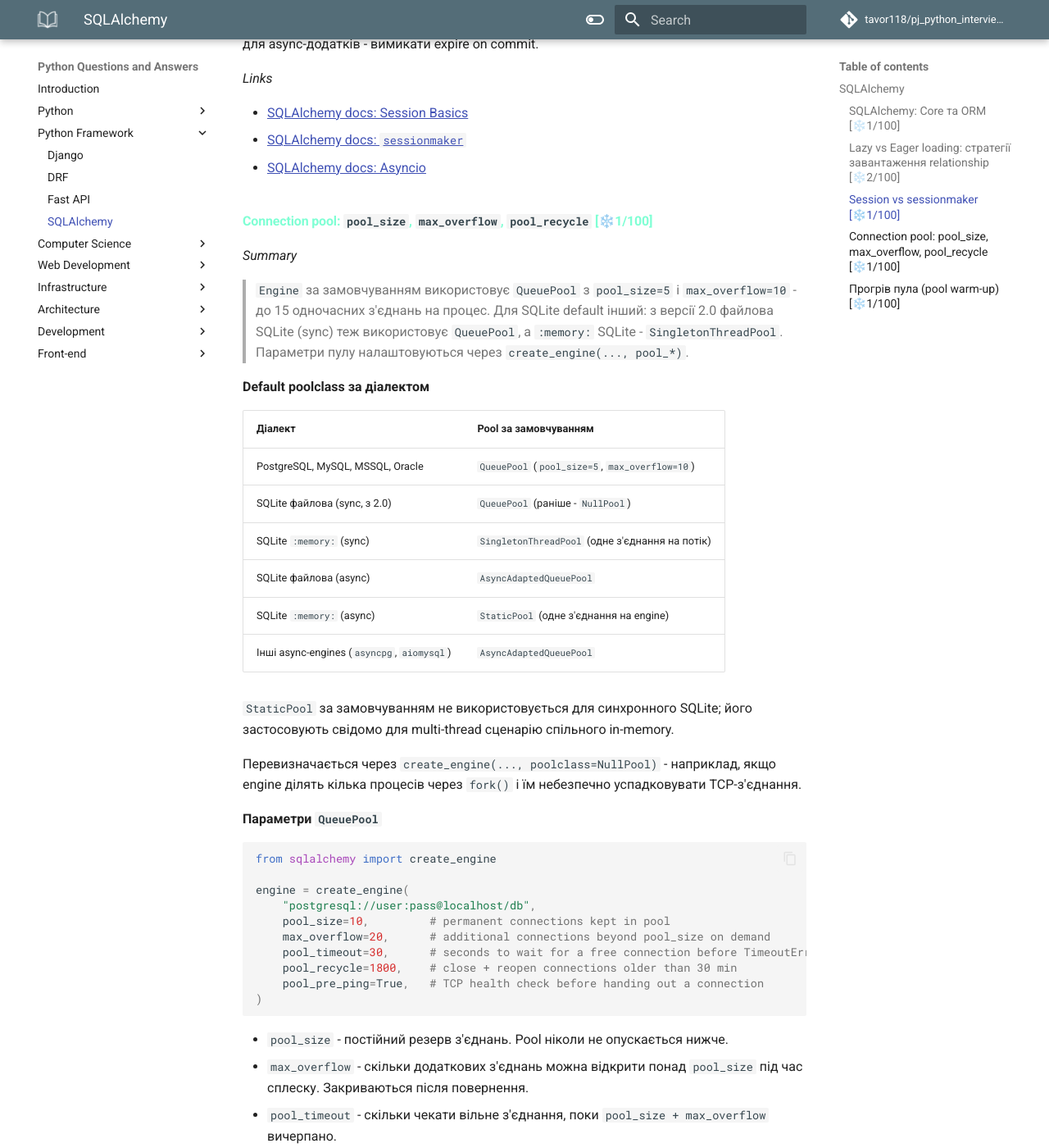
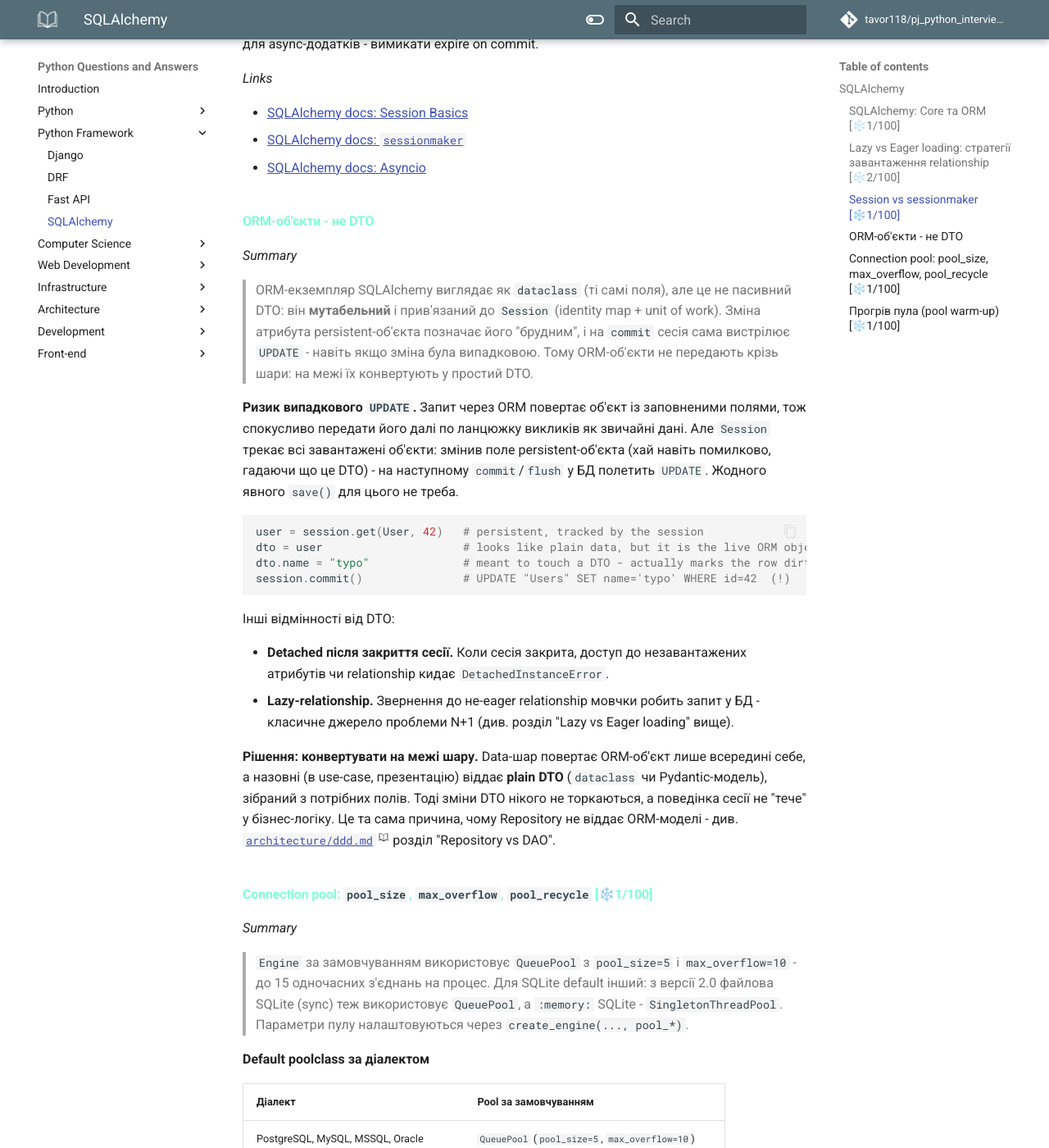
Before and after one commit to tavor118/pj_python_interview_questions_and_answers, an MkDocs documentation site: the page built from docs/python_framework/sqlalchemy.md, in a window 1280 px wide and 1400 px high, scrolled down 5566 px. Shown: the whole window at 82% size. Built offline with MkDocs 1.6.1 and Material for MkDocs 9.7.7, drawn with Linux system fonts in a browser that asks for light colours; comment, search, counter and statistics services are not loaded.

Commit message:
SQLAlchemy: ORM objects aren't DTOs; Gateway pattern

````diff
--- a/docs/python_framework/sqlalchemy.md
+++ b/docs/python_framework/sqlalchemy.md
@@ -264,6 +264,42 @@
 
 
 
+### ORM-об'єкти - не DTO
+
+*Summary*
+> ORM-екземпляр SQLAlchemy виглядає як `dataclass` (ті самі поля), але це не
+> пасивний DTO: він **мутабельний** і прив'язаний до `Session` (identity map +
+> unit of work). Зміна атрибута persistent-об'єкта позначає його "брудним", і на
+> `commit` сесія сама вистрілює `UPDATE` - навіть якщо зміна була випадковою. Тому
+> ORM-об'єкти не передають крізь шари: на межі їх конвертують у простий DTO.
+
+**Ризик випадкового `UPDATE`.** Запит через ORM повертає об'єкт із заповненими
+полями, тож спокусливо передати його далі по ланцюжку викликів як звичайні дані. Але
+`Session` трекає всі завантажені об'єкти: змінив поле persistent-об'єкта (хай навіть
+помилково, гадаючи що це DTO) - на наступному `commit`/`flush` у БД полетить
+`UPDATE`. Жодного явного `save()` для цього не треба.
+
+```python
+user = session.get(User, 42)   # persistent, tracked by the session
+dto = user                     # looks like plain data, but it is the live ORM object
+dto.name = "typo"              # meant to touch a DTO - actually marks the row dirty
+session.commit()               # UPDATE "Users" SET name='typo' WHERE id=42  (!)
+```
+
+Інші відмінності від DTO:
+
+- **Detached після закриття сесії.** Коли сесія закрита, доступ до незавантажених атрибутів чи relationship кидає `DetachedInstanceError`.
+- **Lazy-relationship.** Звернення до не-eager relationship мовчки робить запит у БД - класичне джерело проблеми N+1 (див. розділ "Lazy vs Eager loading" вище).
+
+**Рішення: конвертувати на межі шару.** Data-шар повертає ORM-об'єкт лише всередині
+себе, а назовні (в use-case, презентацію) віддає **plain DTO** (`dataclass` чи
+Pydantic-модель), зібраний з потрібних полів. Тоді зміни DTO нікого не торкаються, а
+поведінка сесії не "тече" у бізнес-логіку. Це та сама причина, чому Repository не
+віддає ORM-моделі - див. [`architecture/ddd.md`](../architecture/ddd.md) розділ
+"Repository vs DAO".
+
+
+
 ### Connection pool: `pool_size`, `max_overflow`, `pool_recycle` [❄️1/100]
 
 *Summary*
````
Also changed, not shown: docs/architecture/ddd.md (+9 -0 lines).
